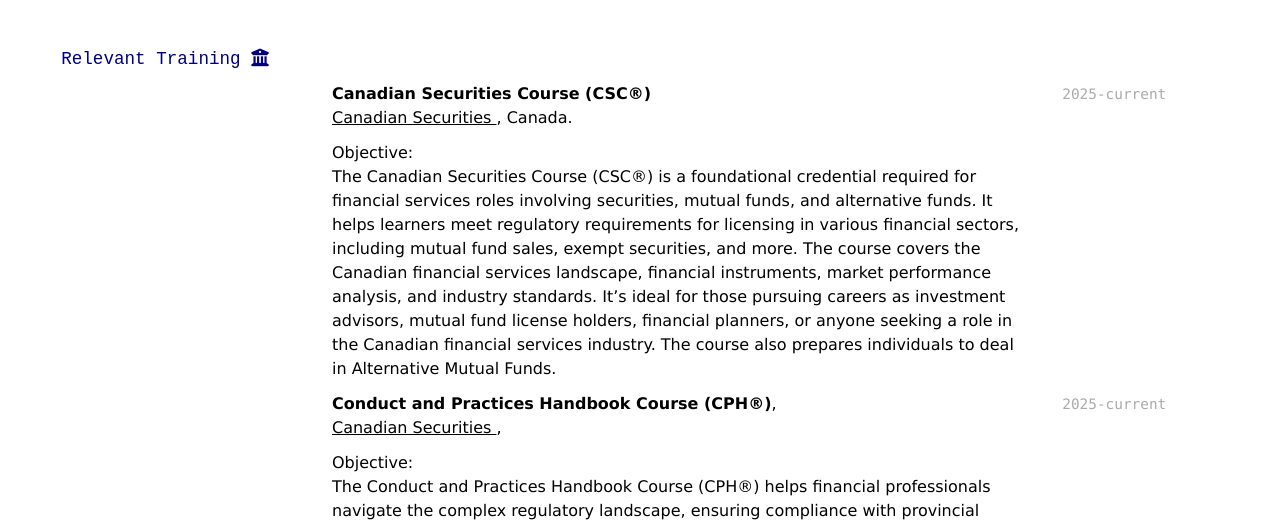
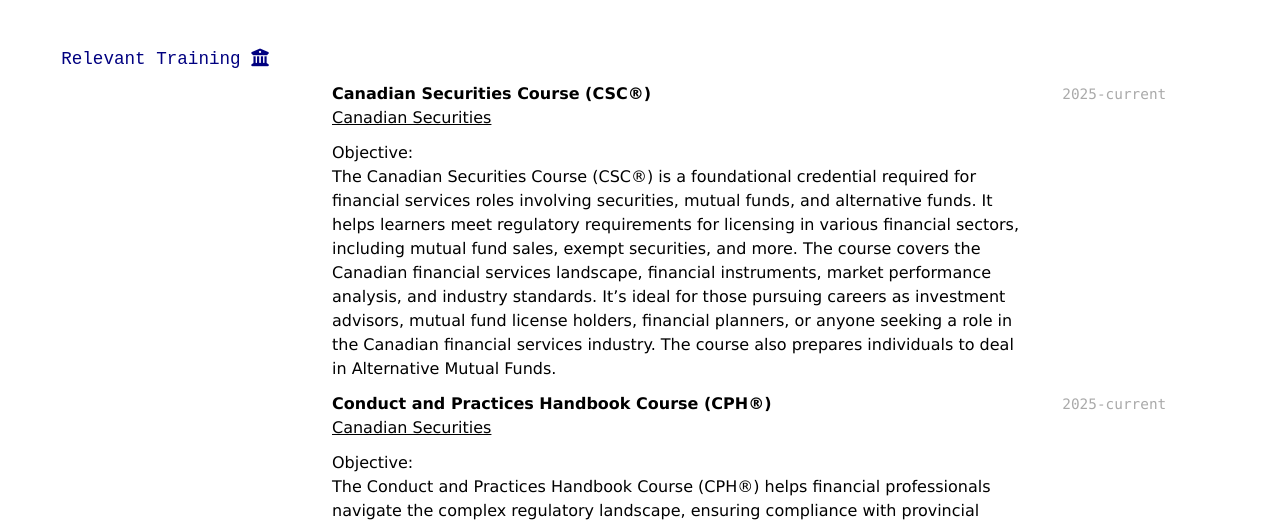
Before and after one commit to s-earnest/resume, a Jekyll site: the page built from index.md, in a window 1280 px wide and 900 px high, scrolled down 5556 px. Shown: the part 152-676 px from the top of the window. Built offline with Jekyll 4.4.1, drawn with Linux system fonts in a browser that asks for light colours; nearby versions of some CDN libraries; a style sheet for code colours, icons or effects is not loaded.

Commit message:
20250218 192757

```diff
--- a/index.md
+++ b/index.md
@@ -548,14 +548,14 @@ Additionally, this course introduces additional tools for reporting. You will le
 
 `2025-current`
 **Canadian Securities Course (CSC®)**
-<br>[ Canadian Securities ]( https://www.csi.ca/en/learning/courses/csc ), Canada.
+<br>[ Canadian Securities ]( https://www.csi.ca/en/learning/courses/csc )
 
 Objective:
 <br>The Canadian Securities Course (CSC®) is a foundational credential required for financial services roles involving securities, mutual funds, and alternative funds. It helps learners meet regulatory requirements for licensing in various financial sectors, including mutual fund sales, exempt securities, and more. The course covers the Canadian financial services landscape, financial instruments, market performance analysis, and industry standards. It's ideal for those pursuing careers as investment advisors, mutual fund license holders, financial planners, or anyone seeking a role in the Canadian financial services industry. The course also prepares individuals to deal in Alternative Mutual Funds.
 
 `2025-current`
-**Conduct and Practices Handbook Course (CPH®)**,
-<br>[ Canadian Securities ]( https://www.csi.ca/en/learning/courses/cph ),
+**Conduct and Practices Handbook Course (CPH®)**
+<br>[ Canadian Securities ]( https://www.csi.ca/en/learning/courses/cph )
 
 Objective:
 <br>The Conduct and Practices Handbook Course (CPH®) helps financial professionals navigate the complex regulatory landscape, ensuring compliance with provincial securities administrators and CIRO. The course focuses on ethics, standards of conduct, securities rules, and legislation. It’s ideal for investment advisors, financial services professionals, and those required to meet CIRO proficiency requirements, offering a deeper understanding of regulations governing securities professionals.
```
